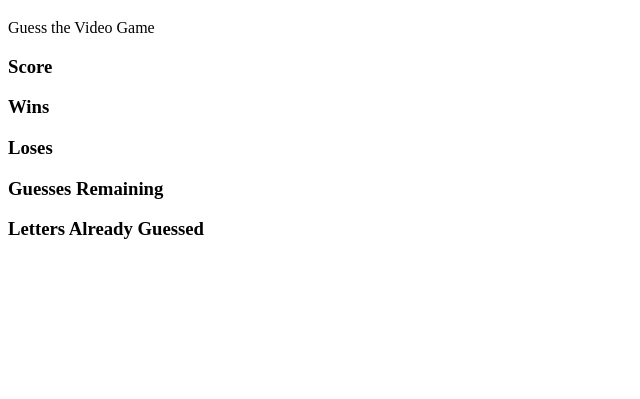
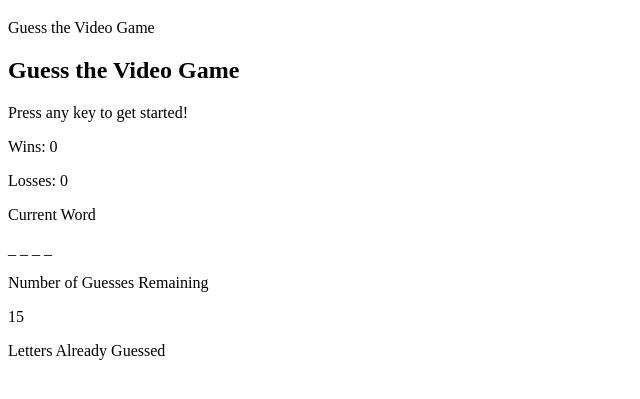
Before and after one commit to Michael2723/Hangman-Game, a plain HTML site: page index.html in a window 1280 px wide. Shown: the part 61-460 px from the top of the page, without its empty margins (0-640 px from the left). Drawn offline with Linux system fonts and the light colour scheme.

Commit message:
initial site files

```diff
--- a/assets/javascript/game.js
+++ b/assets/javascript/game.js
@@ -1,5 +1,5 @@
 
-var computerChoices = ["Sonic", "Mario", "Zelda", "Halo", "Minecraft", "Pokemon", "Call Of Duty", "Final Fantasy", "FIFA", "Kingdom Hearts", "Crash Bandicoot"];
+var computerChoices = ["sonic", "mario", "zelda", "halo", "minecraft", "pokemon", "fifa",];
 var wins = 0;
 var losses = 0;
 var guesses = 15;
@@ -15,7 +15,7 @@ function computerGuessReset(){
     guesses = 15
     dash = [];
     dashAry = [];
-	computerGuessAry = computerGuess.split("");
+	computerGuessAry = computerGuess.split(" ");
 		for ( k = 0; k < computerGuessAry.length; k++){
     		dashAry.push("_" + " ");
 		}
@@ -42,7 +42,8 @@ var html = "<h2>Guess the Video Game</h2>" +
     "<p>Letters Already Guessed</p>" +
     "<p>" + guessesSoFar + "</p>";
 
-document.querySelector(".hangman").innerHTML = html;
+var hangman=document.querySelector(".hangman");
+hangman.innerHTML = html;
 
 document.onkeyup = function(event){
 
--- a/index.html
+++ b/index.html
@@ -4,7 +4,7 @@
 	<meta charset="UTF-8">
     <meta name="viewport" content="width=device-width, initial-scale=1">
 	<title>Hangman</title>
-<script src="assets/javascript/game.js"></script>
+
 <link src="assets/css/reset.css"></link>
 <link src="assets/css/style.css"></link>
 </head>
@@ -12,11 +12,13 @@
 <body>
 <h1>Hangman</h1>
 <p>Guess the Video Game</p>
-<h3>Score</h3>
-<h3>Wins</h3>
-<h3>Loses</h3>
-<h3>Guesses Remaining</h3>
-<h3>Letters Already Guessed</h3>
-
+<div class="hangman">
+  <h3>Score</h3>
+  <h3>Wins</h3>
+  <h3>Loses</h3>
+  <h3>Guesses Remaining</h3>
+  <h3>Guesses so Far</h3>
+</div>
+<script src="assets/javascript/game.js"></script>
 </body>
 </html>
```
